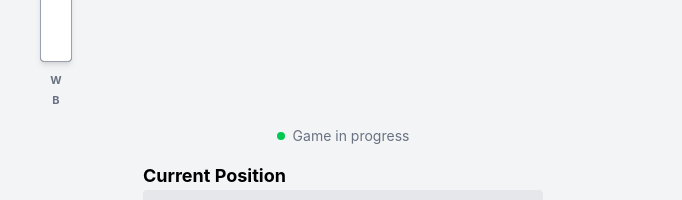
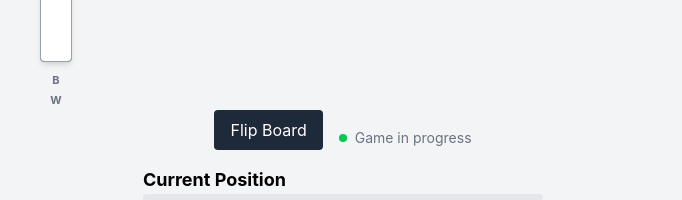
Before and after one commit to Abhinav-Kumar-Bindra21/Chess, a React (Vite) app: page / in a window 1280 px wide. Shown: the part 434-634 px from the top of the page, without its empty margins (297-979 px from the left). Built offline with nearby package versions, Linux system fonts and the light colour scheme; no server answers.

Commit message:
implement board orientation

```diff
--- a/src/App.jsx
+++ b/src/App.jsx
@@ -1,4 +1,4 @@
-import { useEffect, useMemo } from "react";
+import { useEffect, useMemo, useState } from "react";
 
 import { Chessboard } from "react-chessboard";
 
@@ -36,6 +36,14 @@ const App = () => {
 
   const { isReady, bestMove, bestMoveUCI, evaluation, mate, depth, pv, analyzePosition, clearAnalysis } =
     useStockfish();
+
+  const [boardOrientation, setBoardOrientation] = useState("white");
+
+  // Function to flip
+
+  const handleFlipBoard = () => {
+    setBoardOrientation((current) => (current === "white" ? "black" : "white"));
+  };
 
   // --------------------------------
   // Clear old analysis when position
@@ -90,12 +98,19 @@ const App = () => {
         {/* Chessboard + Evaluation Bar */}
 
         <div className="flex items-center gap-3">
-          <EvaluationBar evaluation={evaluation} mate={mate} mateWinner={mateWinner} />
+          <EvaluationBar
+            evaluation={evaluation}
+            mate={mate}
+            mateWinner={mateWinner}
+            boardOrientation={boardOrientation}
+          />
 
           <div className="w-[400px]">
             <Chessboard
               options={{
                 position: displayGame.fen(),
+
+                boardOrientation: boardOrientation,
 
                 onPieceDrop: handleMove,
 
@@ -110,9 +125,18 @@ const App = () => {
         <MoveHistroy moveHistory={game.history()} onMoveClick={handleMoveClick} currentMove={currentMove} />
       </div>
 
-      {/* Game Status */}
+      <div className="flex items-center justify-center gap-4">
+        <button
+          onClick={handleFlipBoard}
+          className="bg-gray-800 text-white px-4 py-2 rounded hover:bg-gray-700 transition"
+        >
+          Flip Board
+        </button>
 
-      <GameResult gameStatus={gameStatus} />
+        {/* Game Status */}
+
+        <GameResult gameStatus={gameStatus} />
+      </div>
 
       {/* Position Information */}
 
--- a/src/components/EvaluationBar.jsx
+++ b/src/components/EvaluationBar.jsx
@@ -1,4 +1,4 @@
-const EvaluationBar = ({ evaluation, mate, mateWinner }) => {
+const EvaluationBar = ({ evaluation, mate, mateWinner, boardOrientation }) => {
   let whitePercentage = 50;
 
   // --------------------------------
@@ -55,6 +55,22 @@ const EvaluationBar = ({ evaluation, mate, mateWinner }) => {
     evaluationText = evaluation > 0 ? `+${evaluation.toFixed(2)}` : evaluation.toFixed(2);
   }
 
+  // --------------------------------
+  // Bar orientation
+  // --------------------------------
+
+  const whitePosition = boardOrientation === "black" ? "top-0" : "bottom-0";
+
+  const blackPosition = boardOrientation === "black" ? "bottom-0" : "top-0";
+
+  // --------------------------------
+  // Label orientation
+  // --------------------------------
+
+  const topLabel = boardOrientation === "black" ? "W" : "B";
+
+  const bottomLabel = boardOrientation === "black" ? "B" : "W";
+
   return (
     <div className="flex flex-col items-center gap-2">
       {/* --------------------------------
@@ -100,16 +116,16 @@ const EvaluationBar = ({ evaluation, mate, mateWinner }) => {
         {/* Black Portion */}
 
         <div
-          className="
+          className={`
             absolute
-            top-0
             left-0
             w-full
             bg-gray-900
             transition-all
             duration-500
             ease-out
-          "
+            ${blackPosition}
+          `}
           style={{
             height: `${100 - whitePercentage}%`,
           }}
@@ -118,16 +134,16 @@ const EvaluationBar = ({ evaluation, mate, mateWinner }) => {
         {/* White Portion */}
 
         <div
-          className="
+          className={`
             absolute
-            bottom-0
             left-0
             w-full
             bg-white
             transition-all
             duration-500
             ease-out
-          "
+            ${whitePosition}
+          `}
           style={{
             height: `${whitePercentage}%`,
           }}
@@ -147,7 +163,7 @@ const EvaluationBar = ({ evaluation, mate, mateWinner }) => {
           "
         />
 
-        {/* 50% Marker */}
+        {/* Center Marker */}
 
         <div
           className="
@@ -179,8 +195,8 @@ const EvaluationBar = ({ evaluation, mate, mateWinner }) => {
           leading-5
         "
       >
-        <span>W</span>
-        <span>B</span>
+        <span>{topLabel}</span>
+        <span>{bottomLabel}</span>
       </div>
     </div>
   );
```
